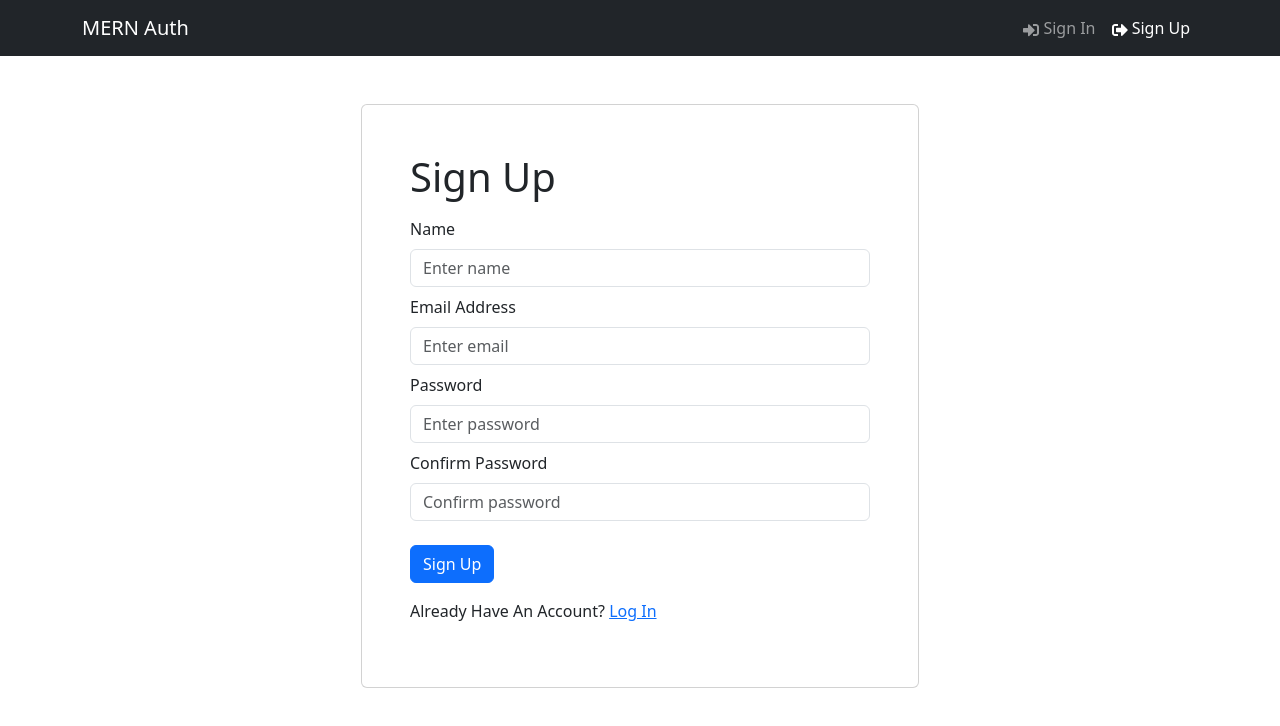
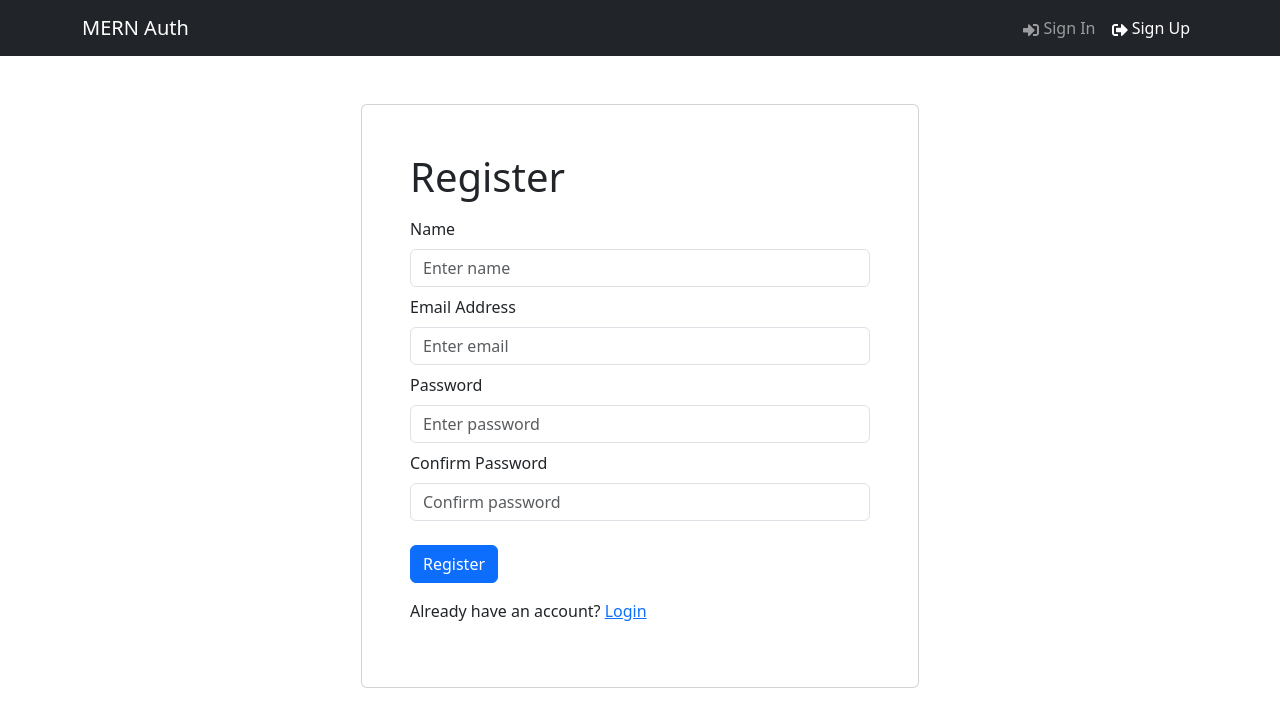
Before and after one commit to Rus-tam/mern-auth, a React (Vite) app in the folder frontent/: page /register in a window 1280 px wide. Shown: the top 726 px of the page. Built offline with nearby package versions, Linux system fonts and the light colour scheme.

Commit message:
some changes

```diff
--- a/frontent/src/screens/RegisterScreen.jsx
+++ b/frontent/src/screens/RegisterScreen.jsx
@@ -1,7 +1,13 @@
-import { useState } from "react";
-import { Link } from "react-router-dom";
-import FormContainer from "../components/FormContainer.jsx";
-import { Button, Col, Form, Row } from "react-bootstrap";
+import { useState, useEffect } from "react";
+import { Form, Button, Row, Col } from "react-bootstrap";
+import FormContainer from "../components/FormContainer";
+import Loader from "../components/Loader";
+// import { Link, useLocation, useNavigate } from 'react-router-dom';
+import { Link, useNavigate } from "react-router-dom";
+import { useDispatch, useSelector } from "react-redux";
+import { useRegisterMutation } from "../slices/usersApiSlice";
+import { setCredentials } from "../slices/authSlice";
+import { toast } from "react-toastify";
 
 const RegisterScreen = () => {
   const [name, setName] = useState("");
@@ -9,20 +15,42 @@ const RegisterScreen = () => {
   const [password, setPassword] = useState("");
   const [confirmPassword, setConfirmPassword] = useState("");
 
+  const dispatch = useDispatch();
+  const navigate = useNavigate();
+
+  const [register, { isLoading }] = useRegisterMutation();
+
+  const { userInfo } = useSelector((state) => state.auth);
+
+  useEffect(() => {
+    if (userInfo) {
+      navigate("/");
+    }
+  }, [navigate, userInfo]);
+
   const submitHandler = async (e) => {
-    // e.preventDefault();
-    // console.log("e");
+    e.preventDefault();
+
+    if (password !== confirmPassword) {
+      toast.error("Passwords do not match");
+    } else {
+      try {
+        const res = await register({ name, email, password }).unwrap();
+        dispatch(setCredentials({ ...res }));
+        navigate("/");
+      } catch (err) {
+        toast.error(err?.data?.message || err.error);
+      }
+    }
   };
-
   return (
     <FormContainer>
-      <h1>Sign Up</h1>
-
-      <Form onSubmit={submitHandler()}>
+      <h1>Register</h1>
+      <Form onSubmit={submitHandler}>
         <Form.Group className="my-2" controlId="name">
           <Form.Label>Name</Form.Label>
           <Form.Control
-            type="text"
+            type="name"
             placeholder="Enter name"
             value={name}
             onChange={(e) => setName(e.target.value)}
@@ -48,7 +76,6 @@ const RegisterScreen = () => {
             onChange={(e) => setPassword(e.target.value)}
           ></Form.Control>
         </Form.Group>
-
         <Form.Group className="my-2" controlId="confirmPassword">
           <Form.Label>Confirm Password</Form.Label>
           <Form.Control
@@ -58,16 +85,19 @@ const RegisterScreen = () => {
             onChange={(e) => setConfirmPassword(e.target.value)}
           ></Form.Control>
         </Form.Group>
+
         <Button type="submit" variant="primary" className="mt-3">
-          Sign Up
+          Register
         </Button>
 
-        <Row className="py-3">
-          <Col>
-            Already Have An Account? <Link to="/login">Log In</Link>
-          </Col>
-        </Row>
+        {isLoading && <Loader />}
       </Form>
+
+      <Row className="py-3">
+        <Col>
+          Already have an account? <Link to={`/login`}>Login</Link>
+        </Col>
+      </Row>
     </FormContainer>
   );
 };
```
Also changed, not shown: 1 other file (tests, documents, lock files or other folders).
